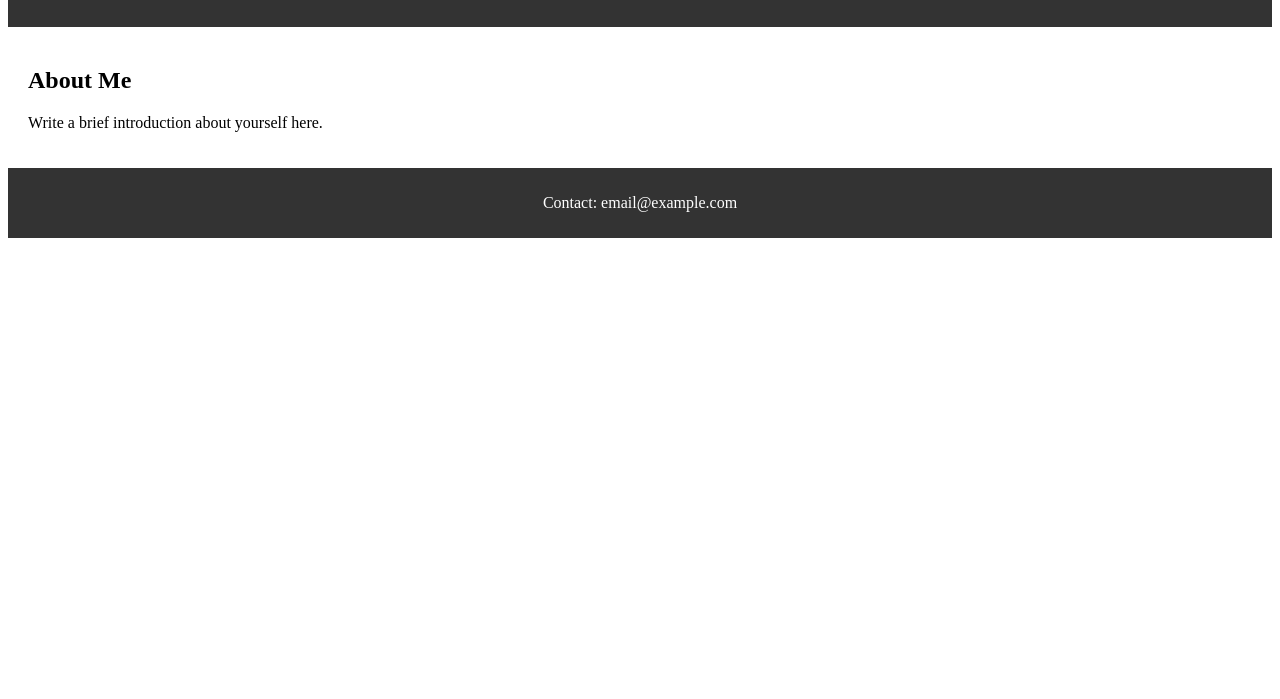
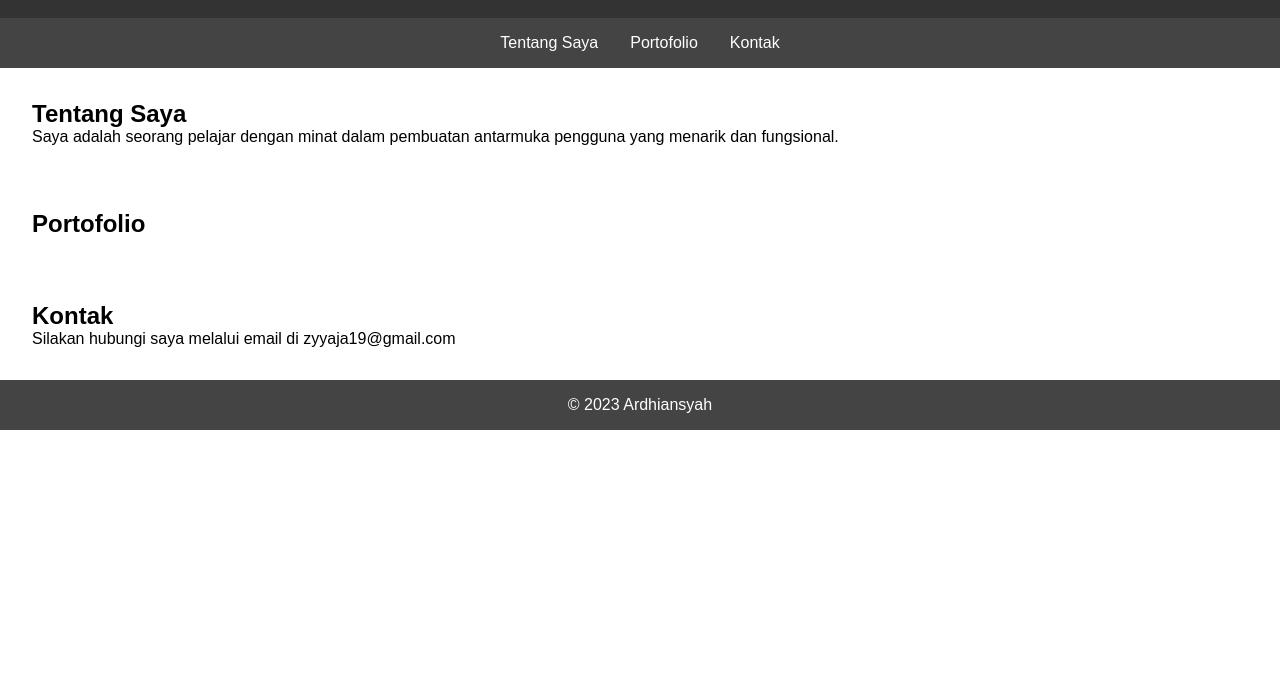
Before and after one commit to ardhiputra19/ardhi09.github.io, a plain HTML site: page index.html in a window 1280 px wide. Shown: the part 101-800 px from the top of the page. Drawn offline with Linux system fonts and the light colour scheme.

Commit message:
Update index.html

```diff
--- a/index.html
+++ b/index.html
@@ -1,46 +1,81 @@
 <!DOCTYPE html>
-<html>
+<html lang="en">
 <head>
-    <title>My Portfolio</title>
+    <meta charset="UTF-8">
+    <meta name="viewport" content="width=device-width, initial-scale=1.0">
+    <title>Portofolio Ardhiansyah Ichwan Putra</title>
 </head>
-    <body>
-    <style> {
-    font-family: Arial, sans-serif;
+
+<style>
+body, h1, h2, p, ul, li {
     margin: 0;
     padding: 0;
-    background-color: #f1f1f1;
+}
+
+body {
+    font-family: Arial, sans-serif;
 }
 
 header {
     background-color: #333;
     color: #fff;
-    padding: 20px;
+    text-align: center;
+    padding: 2rem 0;
 }
 
-main {
-    padding: 20px;
+nav ul {
+    list-style: none;
+    display: flex;
+    justify-content: center;
+    background-color: #444;
+    padding: 1rem 0;
+}
+
+nav a {
+    text-decoration: none;
+    color: #fff;
+    margin: 0 1rem;
+}
+
+section {
+    padding: 2rem;
 }
 
 footer {
-    background-color: #333;
+    text-align: center;
+    padding: 1rem 0;
+    background-color: #444;
     color: #fff;
-    padding: 10px;
-    text-align: center;
 }
 
-    </style>
+</style>
+
+<body>
     <header>
-        <h1>Welcome to My Portfolio</h1>
+        <h1>Ardhiansyah</h1>
+        <p>Pelajar</p>
     </header>
-    <main>
-        <section>
-            <h2>About Me</h2>
-            <p>Write a brief introduction about yourself here.</p>
-        </section>
-        <!-- Add more sections for projects, skills, etc. -->
-    </main>
+    <nav>
+        <ul>
+            <li><a href="#about">Tentang Saya</a></li>
+            <li><a href="#portfolio">Portofolio</a></li>
+            <li><a href="#contact">Kontak</a></li>
+        </ul>
+    </nav>
+    <section id="about">
+        <h2>Tentang Saya</h2>
+        <p>Saya adalah seorang pelajar dengan minat dalam pembuatan antarmuka pengguna yang menarik dan fungsional.</p>
+    </section>
+    <section id="portfolio">
+        <h2>Portofolio</h2>
+        <!-- Daftar proyek/portfolio dapat ditambahkan di sini -->
+    </section>
+    <section id="contact">
+        <h2>Kontak</h2>
+        <p>Silakan hubungi saya melalui email di zyyaja19@gmail.com</p>
+    </section>
     <footer>
-        <p>Contact: email@example.com</p>
+        <p>&copy; 2023 Ardhiansyah</p>
     </footer>
 </body>
 </html>
```
